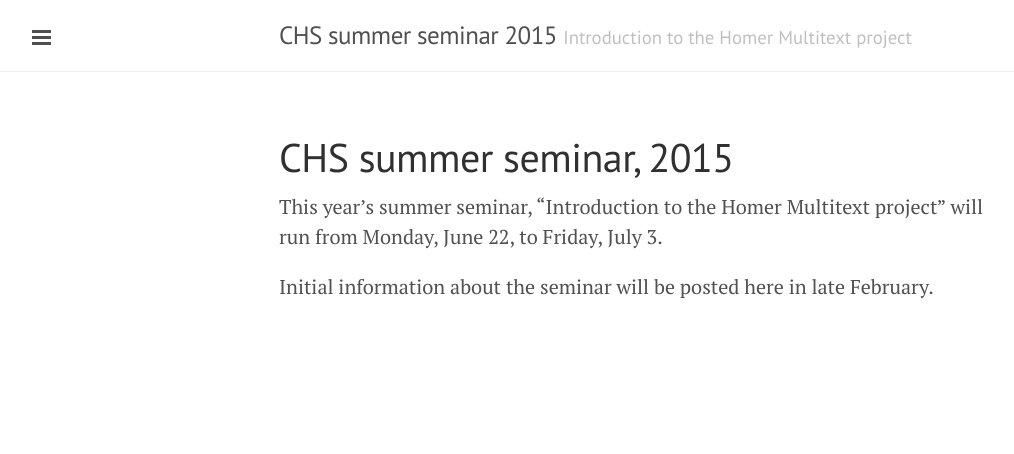
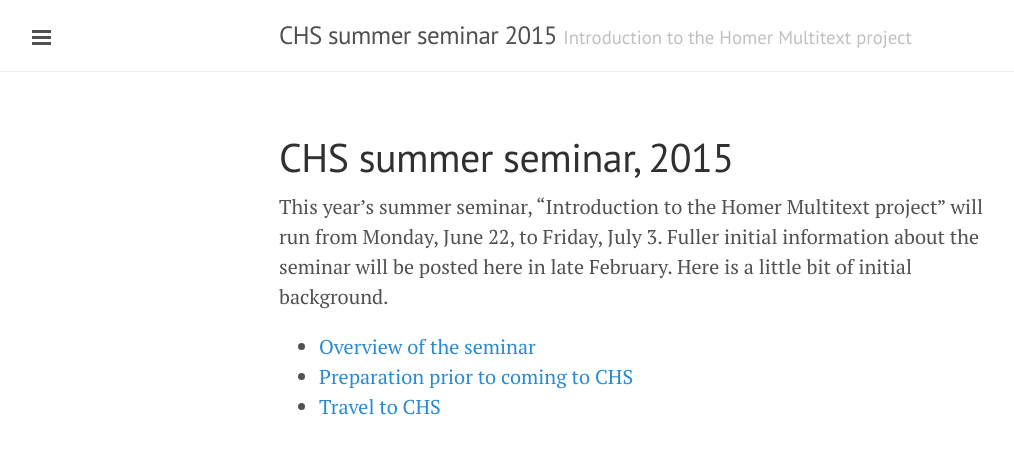
Before and after one commit to homermultitext/summerseminar2015, a Jekyll site: the page built from index.md, in a window 1280 px wide. Shown: the top 454 px of the page, without its empty margins (1-1015 px from the left). Built offline with Jekyll 4.4.1, drawn with Linux system fonts in a browser that asks for light colours; Markdown is read by kramdown in place of the engine named in the settings.

Commit message:
Add content udpated from 2014

```diff
--- a/index.md
+++ b/index.md
@@ -3,6 +3,8 @@
 title: "CHS summer seminar, 2015"
 ---
 
-This year's summer seminar, "Introduction to the Homer Multitext project" will run from Monday, June 22, to Friday, July 3.
+This year's summer seminar, "Introduction to the Homer Multitext project" will run from Monday, June 22, to Friday, July 3.  Fuller initial information about the seminar will be posted here in late February. Here is a little bit of initial background.
 
-Initial information about the seminar will be posted here in late February.
+- [Overview of the seminar](overview)
+- [Preparation prior to coming to CHS](prep)
+- [Travel to CHS](travel)
```
Also changed, not shown: overview.md (added, +40 -0 lines), prep.md (added, +50 -0 lines).
